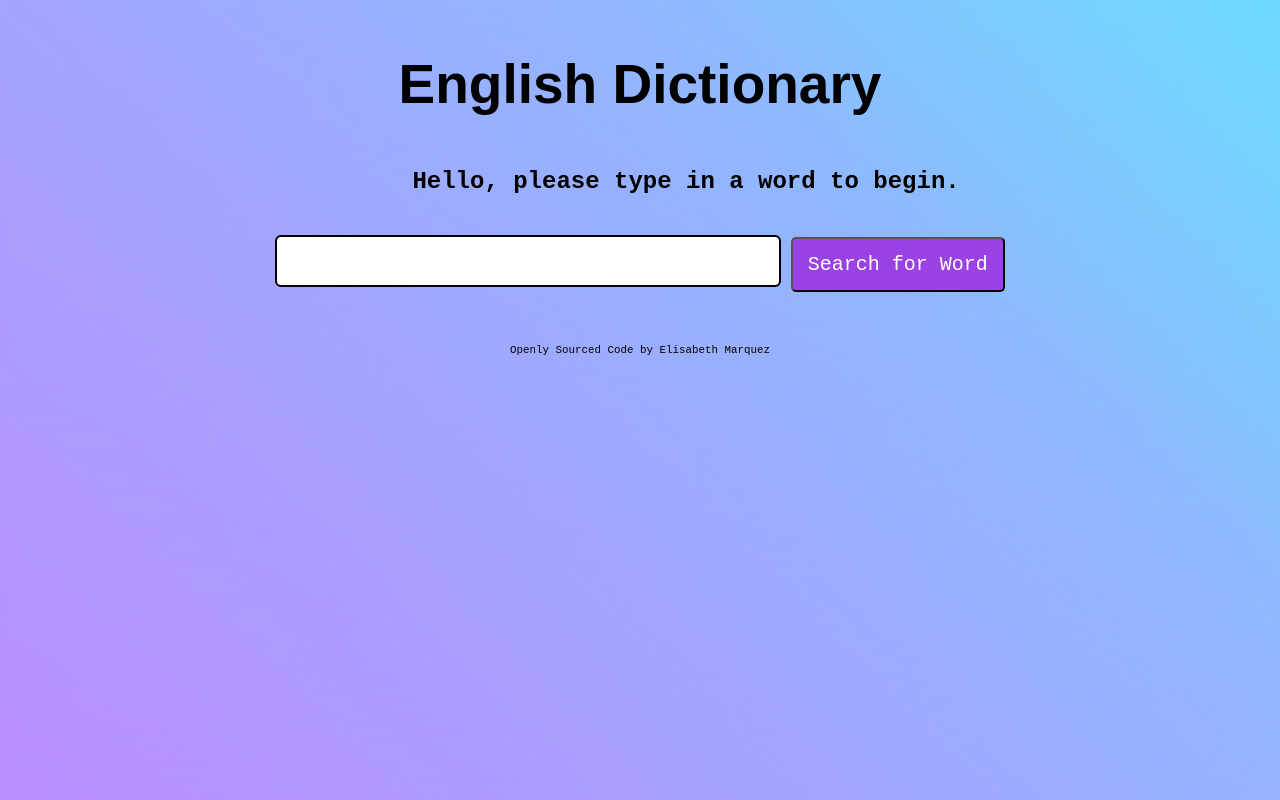
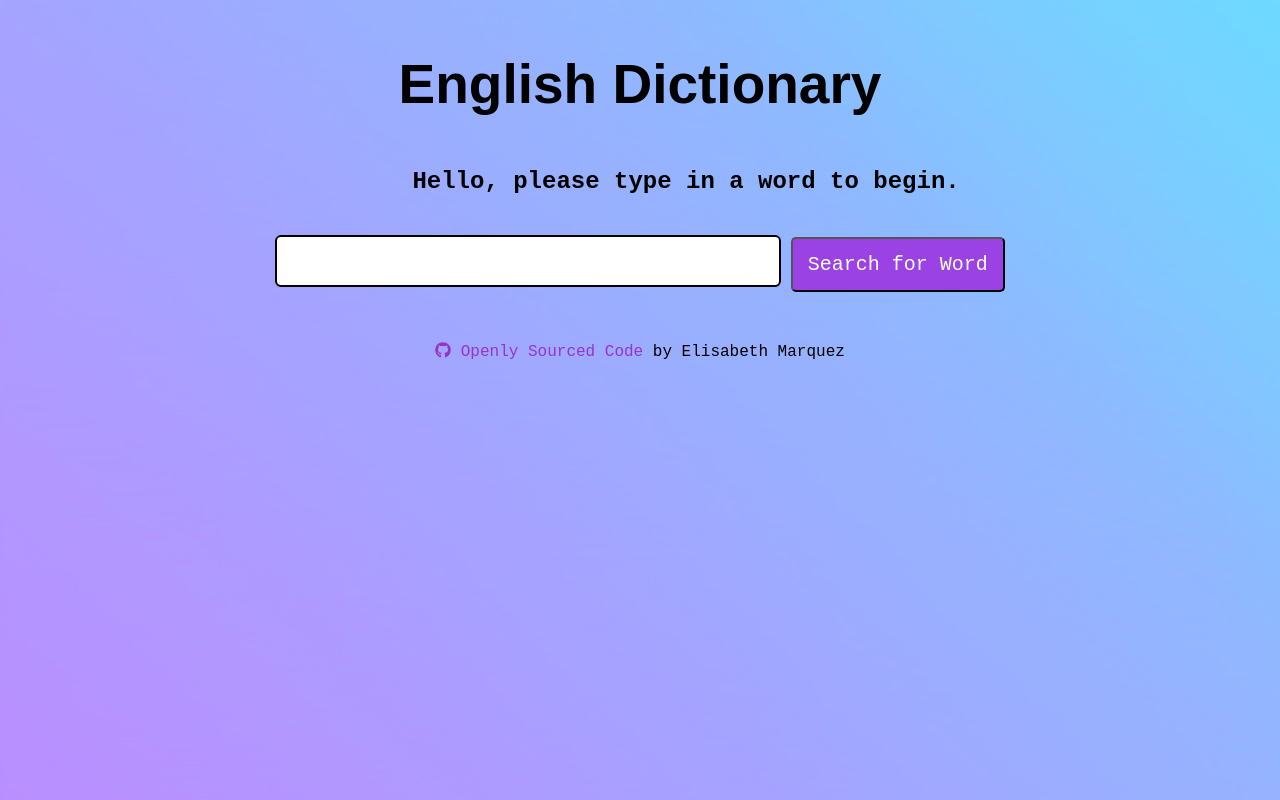
Before and after one commit to elidelmar/dictionary-react, a React (Create React App) app: page / in a window 1280 px wide. Built offline with nearby package versions, Linux system fonts and the light colour scheme.

Commit message:
updates to footer information

```diff
--- a/package.json
+++ b/package.json
@@ -4,6 +4,8 @@
   "private": true,
   "dependencies": {
     "@fortawesome/fontawesome-svg-core": "^1.2.36",
+    "@fortawesome/free-brands-svg-icons": "^5.15.4",
+    "@fortawesome/free-regular-svg-icons": "^5.15.4",
     "@fortawesome/free-solid-svg-icons": "^5.15.4",
     "@fortawesome/react-fontawesome": "^0.1.16",
     "@testing-library/jest-dom": "^5.15.0",
@@ -11,6 +13,7 @@
     "@testing-library/user-event": "^12.8.3",
     "axios": "^0.24.0",
     "bootstrap": "^5.1.3",
+    "font-awesome": "^4.7.0",
     "react": "^17.0.2",
     "react-bootstrap": "^2.0.2",
     "react-dom": "^17.0.2",
--- a/src/App.css
+++ b/src/App.css
@@ -1,7 +1,7 @@
 .App-footer {
   margin: 30px, 0;
   padding-top: 50px;
-  font-size: 13px;
+  font-size: 16px;
   text-align: center;
   font-family: monospace;
 }
@@ -23,3 +23,15 @@ body {
   background-repeat: no-repeat;
   background-size: cover;
 }
+ul {
+  list-style: none;
+}
+
+a {
+  color: darkorchid;
+  text-decoration: none;
+}
+
+a:hover {
+  color: yellow;
+}
--- a/src/App.js
+++ b/src/App.js
@@ -1,6 +1,10 @@
+import 'font-awesome/css/font-awesome.min.css';
+import { faGithub } from "@fortawesome/free-brands-svg-icons";
 import './App.css';
 import Dictionary from "./Dictionary";
 import Font from "./Font";
+import { FontAwesomeIcon } from '@fortawesome/react-fontawesome';
+
 
 function App() {
   return (
@@ -11,7 +15,7 @@ function App() {
         <main>
           <Dictionary />
         </main>
-        <footer className="App-footer"><small> Openly Sourced Code by Elisabeth Marquez </small>
+        <footer className="App-footer"><a href="https://github.com/elidelmar/dictionary-react"> <FontAwesomeIcon icon={faGithub} className="github"></FontAwesomeIcon> Openly Sourced Code </a> by Elisabeth Marquez
         </footer>
       </div>
     </div>
--- a/src/index.js
+++ b/src/index.js
@@ -3,6 +3,7 @@ import ReactDOM from 'react-dom';
 import './index.css';
 import App from './App';
 import reportWebVitals from './reportWebVitals';
+
 
 ReactDOM.render(
   <React.StrictMode>
```
Also changed, not shown: 1 other file (tests, documents, lock files or other folders).
